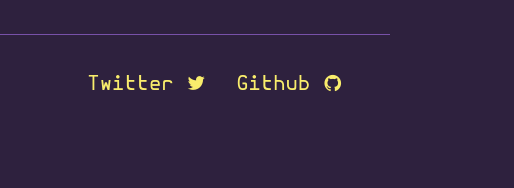
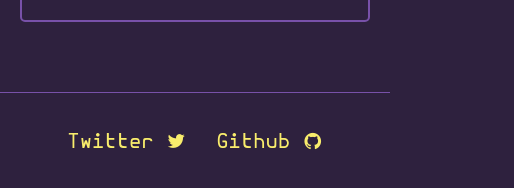
Before and after one commit to TropicsTheDev/PortfolioSite, a Next.js app in the folder client/: page /stream in a window 390 px wide. Shown: the part 1337-1525 px from the top of the page, 514 px wide, since content can reach past the window. Before the commit the page ends 1471 px from the top, so only its background shows below. Built offline with nearby package versions, Linux system fonts and the light colour scheme.

Commit message:
added word wrap for live stream page on mobile

```diff
--- a/client/styles/Footer.module.css
+++ b/client/styles/Footer.module.css
@@ -11,6 +11,8 @@
 
 .footer ul {
   display: flex;
+  margin: 0;
+  padding: 0;
   list-style: none;
   width: 100%;
   font-family: Hermit;
--- a/client/styles/Stream.module.css
+++ b/client/styles/Stream.module.css
@@ -16,8 +16,10 @@
   line-height: 1.15;
   font-size: 5rem;
   color: var(--yellow);
+  word-wrap: break-word;
   font-family: Hermit;
 }
+
 
 .title,
 .description {
```
